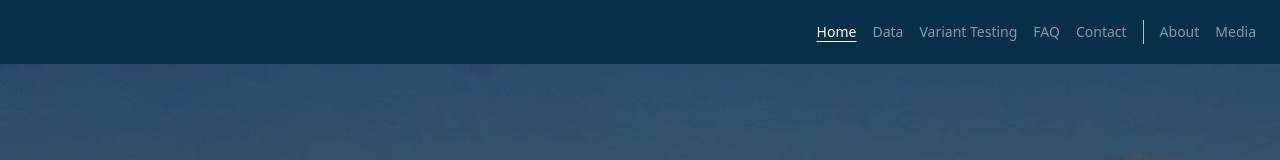
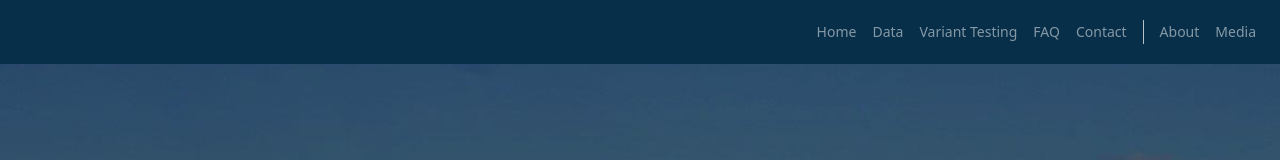
Before and after one commit to taylorfinelli/EMPOWER-UNLV, a React (Vite) app in the folder empower-unlv/: page /home in a window 1280 px wide. Shown: the top 160 px of the page. Built offline with nearby package versions, Linux system fonts and the light colour scheme.

Commit message:
set up router and nav

```diff
--- a/empower-unlv/package.json
+++ b/empower-unlv/package.json
@@ -16,6 +16,7 @@
     "lucide-react": "^0.439.0",
     "react": "^18.3.1",
     "react-dom": "^18.3.1",
+    "react-router-dom": "^6.26.1",
     "tailwind-merge": "^2.5.2",
     "tailwindcss-animate": "^1.0.7"
   },
--- a/empower-unlv/src/App.tsx
+++ b/empower-unlv/src/App.tsx
@@ -1,32 +1,19 @@
-import NavBar from "./sections/navbar";
-import BackgroundImage from "./sections/backgroundImage";
-import Welcome from "./sections/welcome";
-import Separator from "./components/separator";
-import { useRef } from "react";
-import Mission from "./sections/mission";
-import ProjectInformation from "./sections/projectInformation";
+import { BrowserRouter as Router, Route, Routes } from "react-router-dom";
+import Home from "./pages/home";
+import NavBar from "./components/navbar";
+import Data from "./pages/data";
 
 export default function App() {
-  const homeRef = useRef(null);
-  const refs = [homeRef];
   return (
-    <main className="flex flex-col items-center" ref={homeRef}>
-      <NavBar refs={refs} />
-      <BackgroundImage />
-      <section
-        about="welcome info"
-        className="flex flex-col h-[100vh] pt-16 w-[80%] items-center justify-center"
-      >
-        <Welcome />
-      </section>
-      <section about="background" className="w-full bg-white py-16 flex flex-col items-center">
-        <section about="scrollable content" className="w-[80%] flex flex-col gap-y-16">
-          <Separator title="NV EMPOWER MISSION" />
-          <Mission />
-          <Separator title="PROJECT INFORMATION" />
-          <ProjectInformation />
-        </section>
-      </section>
-    </main>
+    <>
+      <Router>
+        <NavBar />
+        <Routes>
+          <Route path="/" element={<Home />} />
+          <Route path="/home" element={<Home />} />
+          <Route path="/data" element={<Data />} />
+        </Routes>
+      </Router>
+    </>
   );
 }
--- a/empower-unlv/src/assets/UNLV/UNLV.tsx
+++ b/empower-unlv/src/assets/UNLV/UNLV.tsx
@@ -1,5 +1,3 @@
-import React from "react";
-
 export default function UNLV() {
   return <img className="h-full p-4" src="src/assets/UNLV/UNLV-Reverse.png" />;
 }
--- /dev/null
+++ b/empower-unlv/src/components/navbar/index.tsx
@@ -0,0 +1,55 @@
+import { useNavigate, useLocation } from "react-router-dom";
+
+export default function NavBar() {
+  const navigate = useNavigate();
+  const location = useLocation();
+
+  const menuItems = [
+    { text: "Home", href: "" },
+    { text: "Data", href: "data" },
+    { text: "Variant Testing", href: "variant-testing" },
+    { text: "FAQ", href: "faq" },
+    { text: "Contact", href: "contact" },
+  ];
+
+  const additionalItems = [
+    { text: "About", href: "about" },
+    { text: "Media", href: "media" },
+  ];
+
+  const handleClick = (item: any) => {
+    navigate("/" + item.href);
+  };
+
+  return (
+    <div className="flex flex-row gap-4 w-full h-16 bg-sky-950 items-center justify-end pr-6 fixed z-50">
+      {menuItems.map((item, id) => (
+        <p
+          key={id}
+          onClick={() => handleClick(item)}
+          className={`text-sm font-medium text-white transition-opacity ease-in-out duration-150 active:opacity-50 cursor-pointer ${
+            location.pathname === "/" + item.href
+              ? "underline underline-offset-4"
+              : "opacity-50 hover:opacity-80"
+          }`}
+        >
+          {item.text}
+        </p>
+      ))}
+      <div className="border-l-white h-6 border-l-[1px] opacity-70" />
+      {additionalItems.map((item, id) => (
+        <p
+          key={id}
+          onClick={() => handleClick(item)}
+          className={`text-sm font-medium text-white transition-opacity ease-in-out duration-150 active:opacity-50 cursor-pointer ${
+            location.pathname === "/" + item.text.toLowerCase()
+              ? "underline underline-offset-4"
+              : "opacity-50 hover:opacity-80"
+          }`}
+        >
+          {item.text}
+        </p>
+      ))}
+    </div>
+  );
+}
--- /dev/null
+++ b/empower-unlv/src/pages/data/index.tsx
@@ -0,0 +1,5 @@
+import React from "react";
+
+export default function Data() {
+  return <div>Data</div>;
+}
--- /dev/null
+++ b/empower-unlv/src/pages/home/index.tsx
@@ -0,0 +1,29 @@
+import Separator from "@/components/separator";
+import BackgroundImage from "@/pages/home/sections/backgroundImage";
+import Mission from "@/pages/home/sections/mission";
+import NavBar from "@/components/navbar";
+import ProjectInformation from "@/pages/home/sections/projectInformation";
+import Welcome from "@/pages/home/sections/welcome";
+
+export default function Home() {
+  return (
+    <main className="flex flex-col items-center">
+      <NavBar />
+      <BackgroundImage />
+      <section
+        about="welcome info"
+        className="flex flex-col h-[100vh] pt-16 w-[80%] items-center justify-center"
+      >
+        <Welcome />
+      </section>
+      <section about="background" className="w-full bg-white py-16 flex flex-col items-center">
+        <section about="scrollable content" className="w-[80%] flex flex-col gap-y-16">
+          <Separator title="NV EMPOWER MISSION" />
+          <Mission />
+          <Separator title="PROJECT INFORMATION" />
+          <ProjectInformation />
+        </section>
+      </section>
+    </main>
+  );
+}
--- a/empower-unlv/src/sections/projectInformation/index.tsx
+++ b/empower-unlv/src/pages/home/sections/projectInformation/index.tsx
@@ -1,5 +1,3 @@
-import React from "react";
-
 export default function ProjectInformation() {
   return (
     <div className="flex flex-col gap-y-4">
--- a/empower-unlv/src/sections/navbar/index.tsx
+++ /dev/null
@@ -1,58 +0,0 @@
-import { useState } from "react";
-
-export default function NavBar({ refs }: any) {
-  const [selected, setSelected] = useState(0);
-
-  const menuItems = [
-    { text: "Home", index: 0, ref: refs[0] },
-    { text: "Data", index: 1 },
-    { text: "Variant Testing", index: 2 },
-    { text: "FAQ", index: 3 },
-    { text: "Contact", index: 4 },
-  ];
-
-  const additionalItems = [
-    { text: "About", index: 5 },
-    { text: "Media", index: 6 },
-  ];
-
-  const handleClick = (item: (typeof menuItems)[0]) => {
-    console.log(item);
-    setSelected(item.index);
-    if (item.ref?.current) {
-      item.ref.current.scrollIntoView({ behavior: "smooth" });
-    }
-  };
-
-  return (
-    <div className="flex flex-row gap-4 w-full h-16 bg-sky-950 items-center justify-end pr-6 fixed z-50">
-      {menuItems.map((item) => (
-        <p
-          key={item.index}
-          onClick={() => {
-            handleClick(item);
-          }}
-          className={`text-sm font-medium text-white transition-opacity ease-in-out duration-150 active:opacity-50 cursor-pointer ${
-            selected === item.index ? "underline underline-offset-4" : "opacity-50 hover:opacity-80"
-          }`}
-        >
-          {item.text}
-        </p>
-      ))}
-      <div className="border-l-white h-6 border-l-[1px] opacity-70" />
-      {additionalItems.map((item) => (
-        <p
-          key={item.index}
-          onClick={() => {
-            setSelected(item.index);
-          }}
-          className={`text-sm font-medium text-white transition-opacity ease-in-out duration-150 active:opacity-50 cursor-pointer ${
-            selected === item.index ? "underline underline-offset-4" : "opacity-50 hover:opacity-80"
-          }`}
-        >
-          {item.text}
-        </p>
-      ))}
-    </div>
-  );
-}
```
Also changed, not shown: empower-unlv/src/pages/home/sections/backgroundImage/index.tsx (renamed from empower-unlv/src/sections/backgroundImage/index.tsx), empower-unlv/src/pages/home/sections/mission/index.tsx (renamed from empower-unlv/src/sections/mission/index.tsx), empower-unlv/src/pages/home/sections/welcome/index.tsx (renamed from empower-unlv/src/sections/welcome/index.tsx), 1 other file (tests, documents, lock files or other folders).
